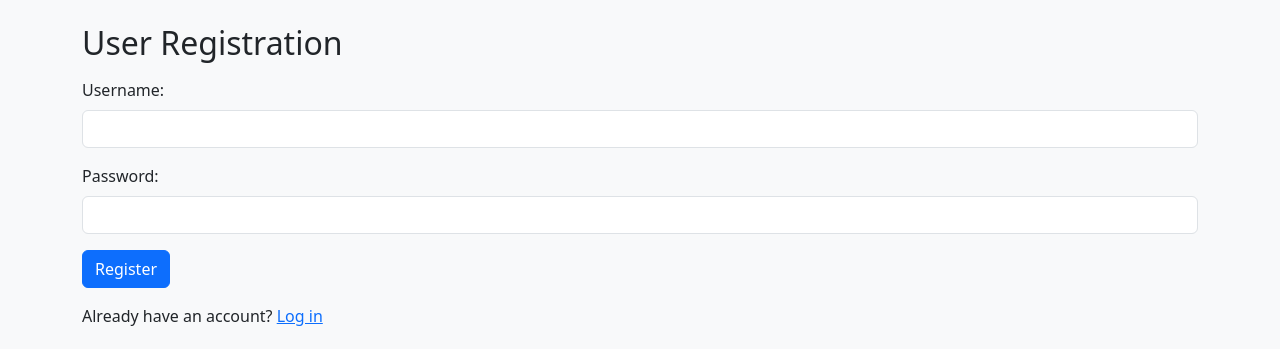
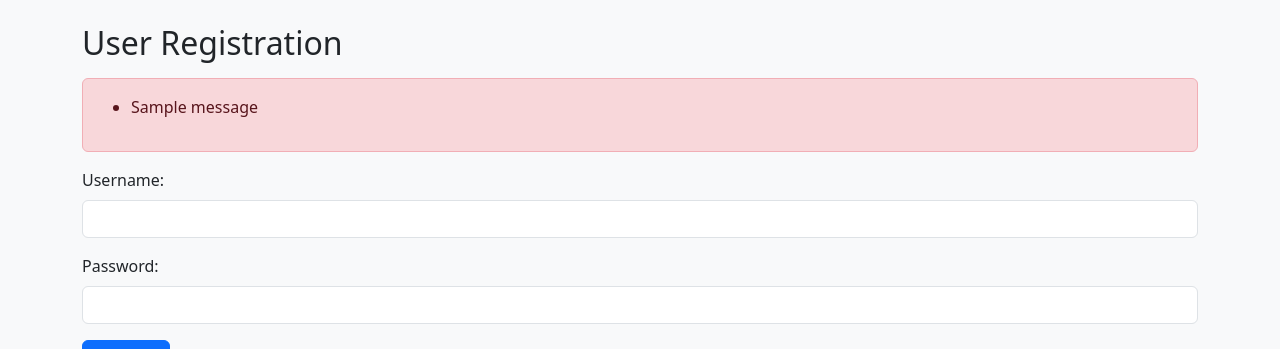
Before and after one commit to kiraashley24/miniproject3KS, a Flask app: page /register in a window 1280 px wide. Shown: the part 144-493 px from the top of the page. Run offline with Flask 3, Linux system fonts and the light colour scheme; one stand-in notice (Sample message) is shown.

Commit message:
Flash issues should be fixed when logging in/out and registering.

```diff
--- a/app.py
+++ b/app.py
@@ -48,8 +48,7 @@ def login():
 
         if user and user[1] == input_password:
             session['user_id'] = user[0]
-            flash('Login successful!', 'success')
-            return redirect(url_for('index'))
+            return redirect(url_for('list_polls'))
         else:
             flash('Login failed. Please check your credentials.', 'danger')
 
@@ -87,7 +86,6 @@ def create_poll():
         for option_text in options:
             db.add_option_to_poll(poll_id, option_text)
 
-        flash('Poll created successfully!', 'success')
         return redirect(url_for('list_polls'))
     return render_template('create_poll.html')
 
@@ -126,7 +124,6 @@ def vote(poll_id):
         else:
             # Record the vote in the database
             db.record_vote(user_id, poll_id, option_id)
-            flash('Vote recorded!', 'success')
 
     return redirect(url_for('view_poll', poll_id=poll_id))
 
--- a/templates/poll_list.html
+++ b/templates/poll_list.html
@@ -13,9 +13,7 @@
     </ul>
     <a class="btn btn-primary mt-3" href="{{ url_for('create_poll') }}">Create a New Poll</a>
 
-    <h2 class="mt-4">View Vote Counts</h2>
-    <ul>
-        <li><a href="{{ url_for('votes') }}">View Vote Counts</a></li>
-    </ul>
+    <h3 class="mt-4">View Vote Counts</h3>
+    <a href="{{ url_for('votes') }}" class="btn btn-success mt-3">View vote counts</a>
 </div>
 {% endblock %}
--- a/templates/register.html
+++ b/templates/register.html
@@ -4,13 +4,26 @@
 
 {% block content %}
     <h2 class="mb-3">User Registration</h2>
+
+    {% with messages = get_flashed_messages() %}
+        {% if messages %}
+            <div class="alert alert-danger">
+                <ul>
+                    {% for message in messages %}
+                        <li>{{ message }}</li>
+                    {% endfor %}
+                </ul>
+            </div>
+        {% endif %}
+    {% endwith %}
+
     <form method="post" action="{{ url_for('register') }}" class="needs-validation" novalidate>
         <div class="mb-3">
             <label for="username" class="form-label">Username:</label>
             <input type="text" name="username" id="username" class="form-control" required>
         </div>
         <div class="mb-3">
-            <label for="password" class="form-label">Password:</label>
+            <label for "password" class="form-label">Password:</label>
             <input type="password" name="password" id="password" class="form-control" required>
         </div>
         <button type="submit" class="btn btn-primary">Register</button>
--- a/templates/view_poll.html
+++ b/templates/view_poll.html
@@ -22,5 +22,6 @@
             <button type="submit" class="btn btn-primary mt-3">Vote</button>
         </form>
     {% endif %}
-</div>
+    <!-- Add a link to go back to the list of polls -->
+    <a href="{{ url_for('list_polls') }}" class="btn btn-secondary mt-3">Back to Polls</a>
 {% endblock %}
```
Also changed, not shown: polls.db.
